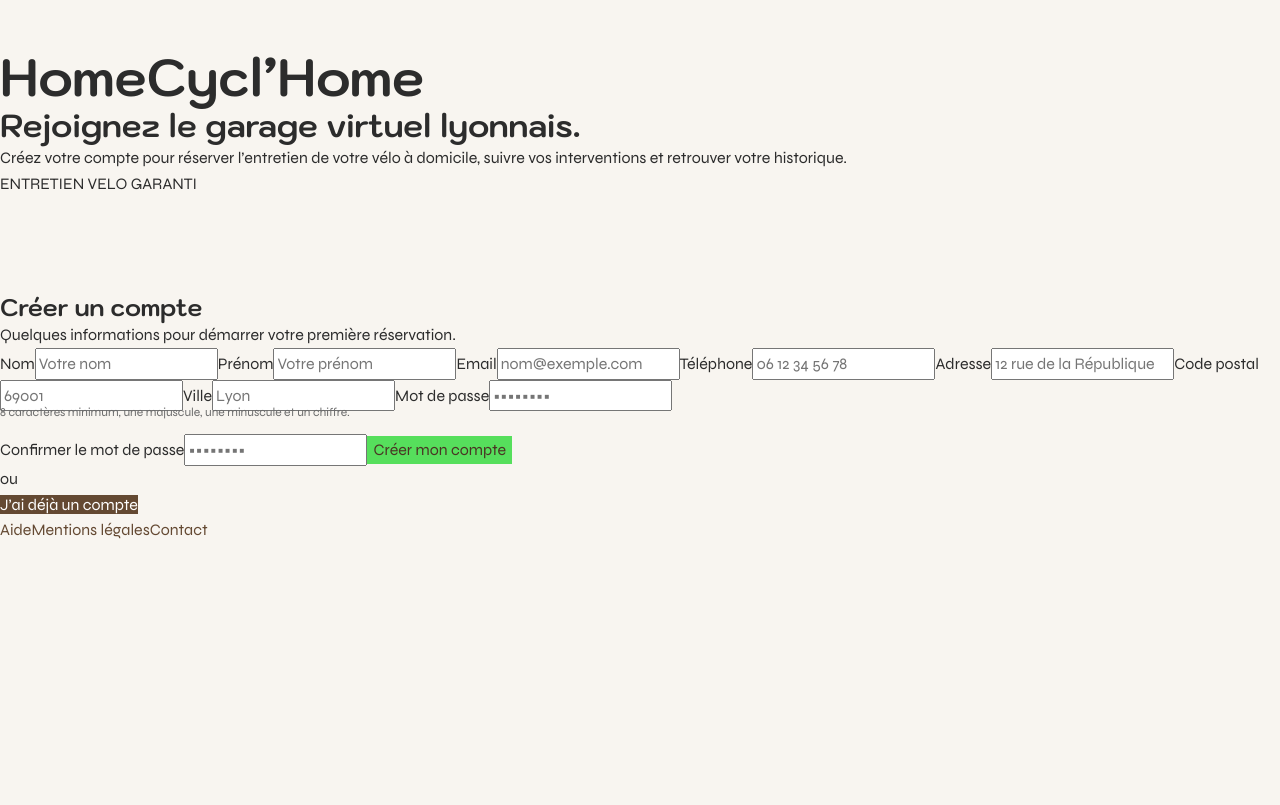
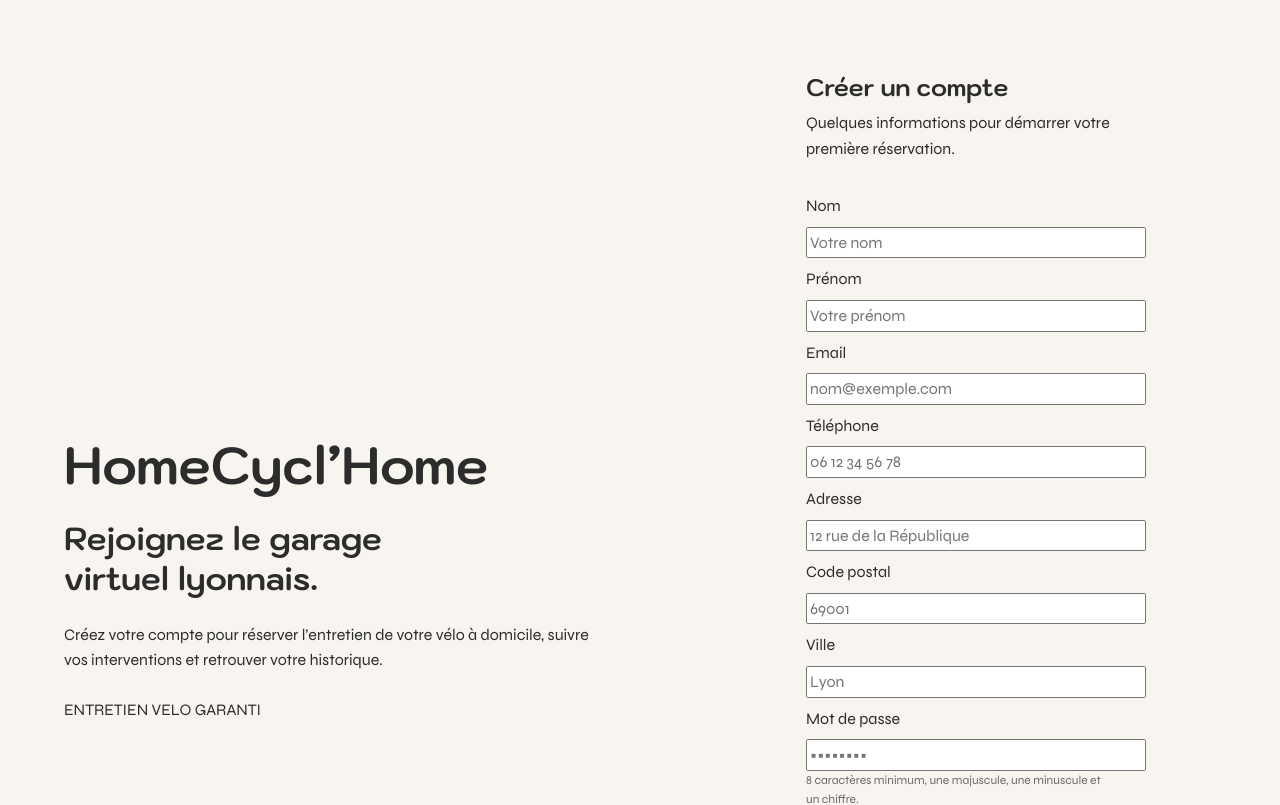
Before and after one commit to LaureLavie/HomeCycl-Home, a Next.js app in the folder front/: page /inscription in a window 1280 px wide. Shown: the top 805 px of the page. Built offline with nearby package versions, Linux system fonts and the light colour scheme.

Commit message:
signup page

```diff
--- a/front/app/inscription/page.jsx
+++ b/front/app/inscription/page.jsx
@@ -60,9 +60,11 @@ export default function SignupPage() {
   };
 
   return (
-    <main className="login-page">
-      <section className="login-hero">
-        <div className="login-hero-content">
+    <main className="login-page" style={{ display: "flex", minHeight: "100vh", width: "100%" }}>
+
+    {/* Section Hero (Gauche) */}
+    <section className="login-hero" style={{ flex: 1, display: "flex", flexDirection: "column", justifyContent: "center", padding: "4rem" }}>
+      <div className="login-hero-content" style={{ display: "flex", flexDirection: "column", gap: "1.5rem" }}>
           <h1>HomeCycl’Home</h1>
           <h2>Rejoignez le garage virtuel lyonnais.</h2>
           <p>
@@ -73,16 +75,21 @@ export default function SignupPage() {
         </div>
       </section>
 
-      <section className="login-form-section">
-        <div className="login-form-card">
+      <section className="login-form-section" style={{ flex: 1, display: "flex", flexDirection: "column", justifyContent: "center", alignItems: "center", padding: "2rem" }}>
+
+        {/* Carte principale */}
+        <div className="login-form-card" style={{ display: "flex", flexDirection: "column", gap: "2rem", width: "100%", maxWidth: "420px", padding: "2.5rem", boxSizing: "border-box" }}>
+          <div style={{ display: "flex", flexDirection: "column", gap: "0.5rem" }}>
             <h3>Créer un compte</h3>
             <p className="subtitle">
               Quelques informations pour démarrer votre première réservation.
             </p>
+</div>
+            {error && <p className="error-message">{error}</p>}
+ {/* Formulaire en colonne avec de grands espaces */}
+ <form onSubmit={handleSubmit} style={{ display: "flex", flexDirection: "column", gap: "1.5rem" }}>
 
-          {error && <p className="error-message">{error}</p>}
-
-          <form onSubmit={handleSubmit} noValidate>
+            <div style={{ display: "flex", flexDirection: "column", gap: "0.5rem" }}>
               <label>Nom</label>
               <input
                 type="text"
@@ -185,6 +192,7 @@ export default function SignupPage() {
               onChange={handleChange}
               required
             />
+            </div>
 
             <button className="btn-primary" type="submit" disabled={loading}>
               {loading ? "Création du compte…" : "Créer mon compte"}
@@ -198,8 +206,8 @@ export default function SignupPage() {
         </div>
 
         <footer className="login-footer">
-          <a href="/help">Aide</a>
-          <a href="/legal">Mentions légales</a>
+          <a href="/cgv">Conditions Générales de Vente</a>
+          <a href="/mentions-legales">Mentions légales</a>
           <a href="/contact">Contact</a>
         </footer>
       </section>
```
Lines whose indentation alone changed are shown as unchanged.
